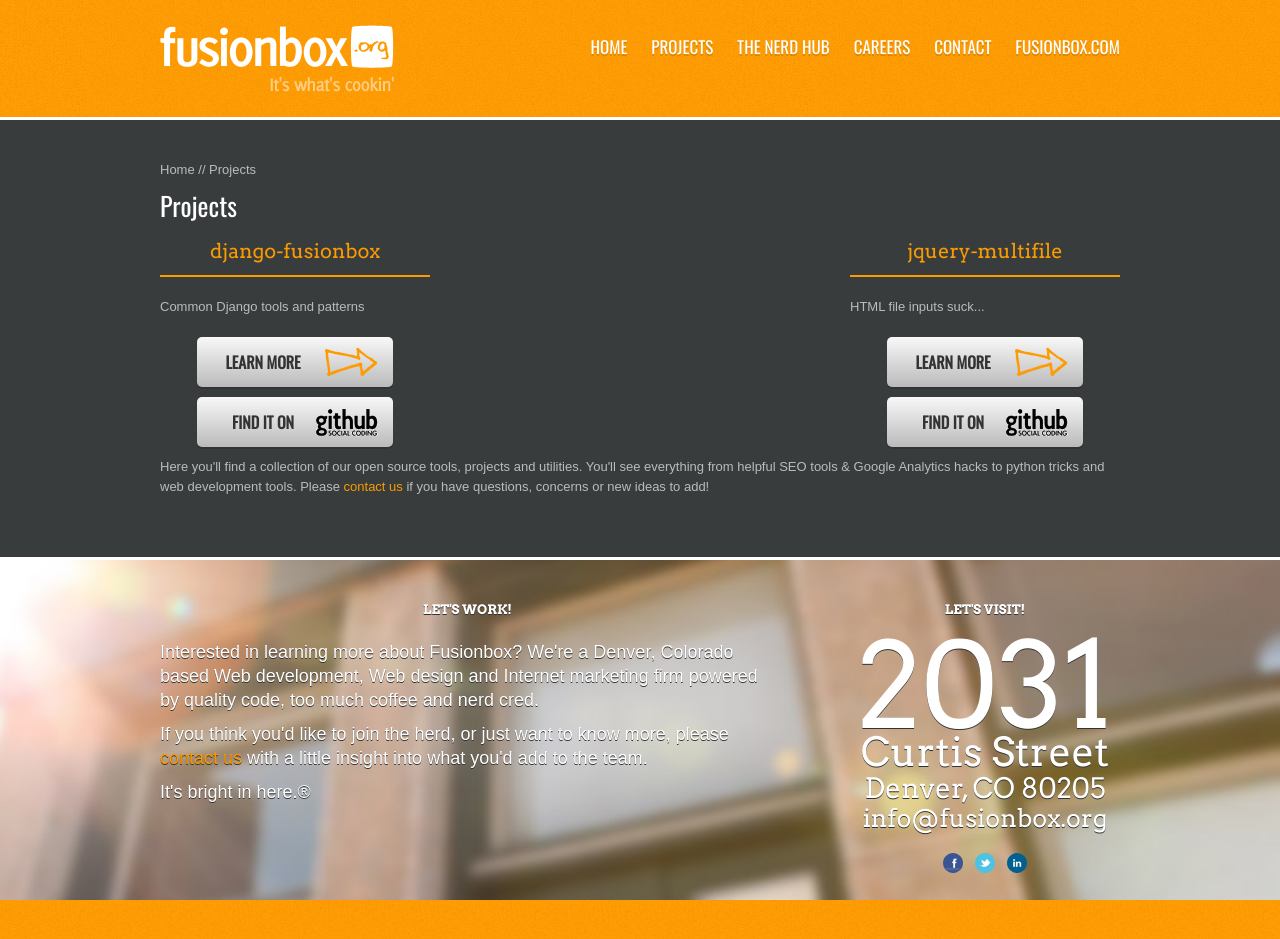
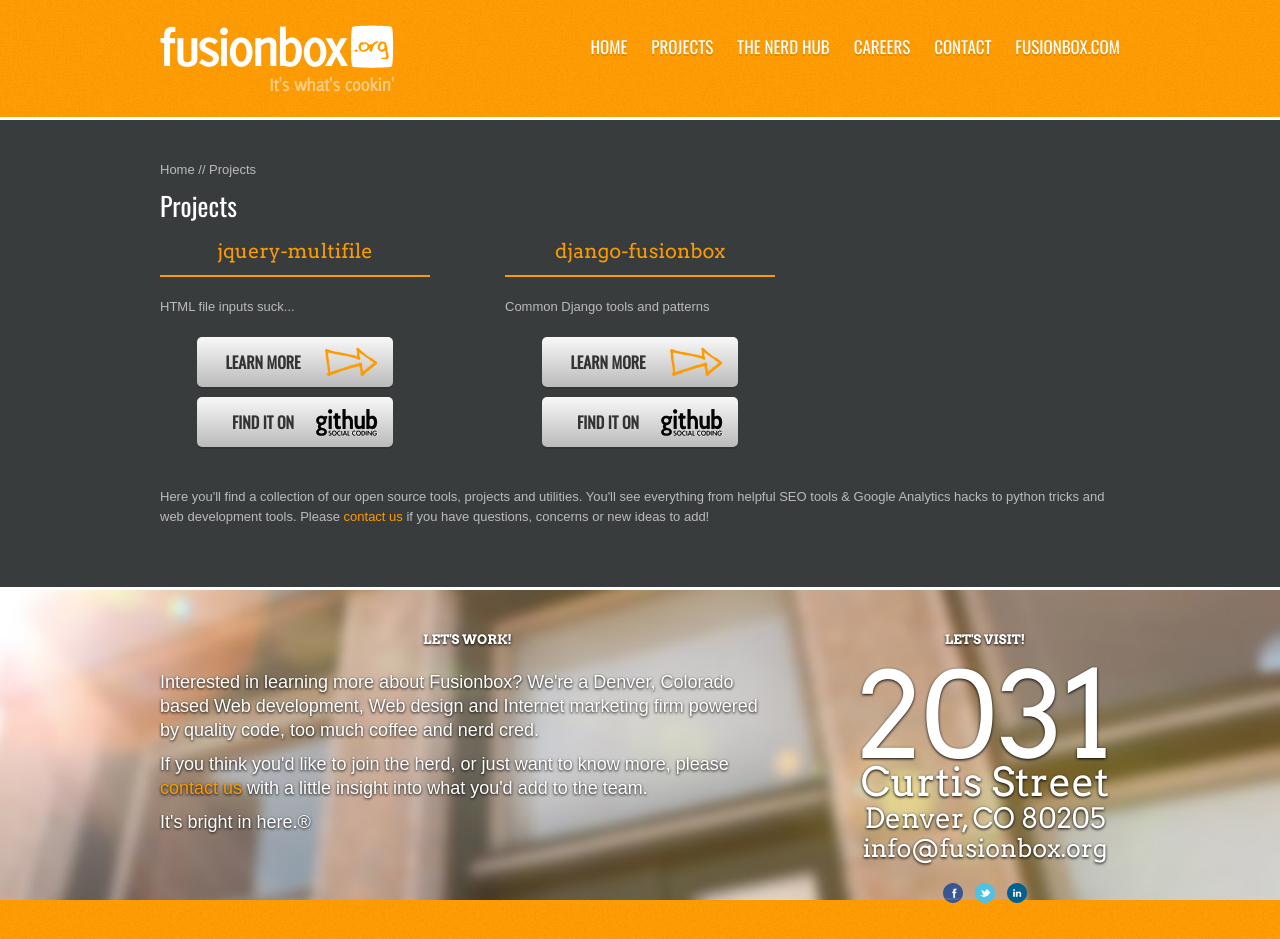
Before and after one commit to fusionbox/fusionbox.github.com, a Jekyll site: the page built from projects/index.html, in a window 1280 px wide. Built offline with Jekyll 4.4.1, drawn with Linux system fonts in a browser that asks for light colours; some web fonts are replaced; before the commit the page ends 909 px from its top, so only the background shows below that.

Commit message:
updated CSS

```diff
--- a/css/common.css
+++ b/css/common.css
@@ -308,7 +308,7 @@
 }
 
 .dktextshadow {
-  text-shadow: #333333 0px 1px 0px;
+  text-shadow: #000000 0px 1px 3px;
 }
 
 .lttextshadow {
--- a/css/fusionborg.css
+++ b/css/fusionborg.css
@@ -122,9 +122,10 @@
 #content section.main { float: left; width: 615px; }
 #content section.main.full { width: 100%; }
 
-#content section.main section.project { float: left; margin-right: 75px; }
-#content section.main section.project:nth-child(3n-1) { margin-right: 0px; }
-#content section.main section.project:nth-child(3n) { float: right; margin-right: 0px; }
+#content section.main section.project { float: left; margin-right: 75px; margin-bottom: 30px; }
+#content section.main section.project.first  { clear: left; }
+#content section.main section.project.mid   { margin-right: 0px; }
+#content section.main section.project.last { clear: right; float: right; margin-right: 0px; }
 
 #content section.hub { float: right; }
 #content section.hub h2 { border-bottom: solid 1px #fa9b00; padding-bottom: 10px; text-align: center; }
--- a/js/fusionborg.js
+++ b/js/fusionborg.js
@@ -1,6 +1,10 @@
 $(document).ready(function(){
 
   $("a[href*='http://']:not([href*='"+location.hostname+"'])").attr("target","_blank");
+
+  $("#content section.main section.project:nth-child(3n+1)").addClass("first");
+  $("#content section.main section.project:nth-child(3n)").addClass("last");
+  $("#content section.main section.project:nth-child(3n-1)").addClass("mid");
 
   $('#content').scrollParallax({speed: -0.75, axis: 'y'});
   //$('#footer').scrollParallax({speed: 0.5, axis: 'y'});
--- a/projects/index.html
+++ b/projects/index.html
@@ -25,6 +25,8 @@
       <section class="main full">
         <p class="breadcrumb">Home // Projects</p>
         <h1>Projects</h1>
+
+        <div class="projects">
       {% for post in site.categories.projects %}
         <section class="project">
           <h2>
@@ -41,7 +43,10 @@
           <p class="action nm"><a class="button image fixed100" href="{{ post.url }}">Learn More<img src="/image/button_arrow.png" alt="&raquo;" /></a><a class="button image fixed100" href="{{ post.github }}">Find it on<img src="/image/github.gif" alt="github" /></a></p>
         </section>
       {% endfor %}
-<p>Here you'll find a collection of our open source tools, projects and utilities. You'll see everything from helpful SEO tools &amp; Google Analytics hacks to python tricks and web development tools. Please <a href="http://www.fusionbox.com/">contact us</a> if you have questions, concerns or new ideas to add!</p>
+        </div>
+
+      <p>Here you'll find a collection of our open source tools, projects and utilities. You'll see everything from helpful SEO tools &amp; Google Analytics hacks to python tricks and web development tools. Please <a href="http://www.fusionbox.com/">contact us</a> if you have questions, concerns or new ideas to add!</p>
       </section>
+
     </div>
   </section>
```
